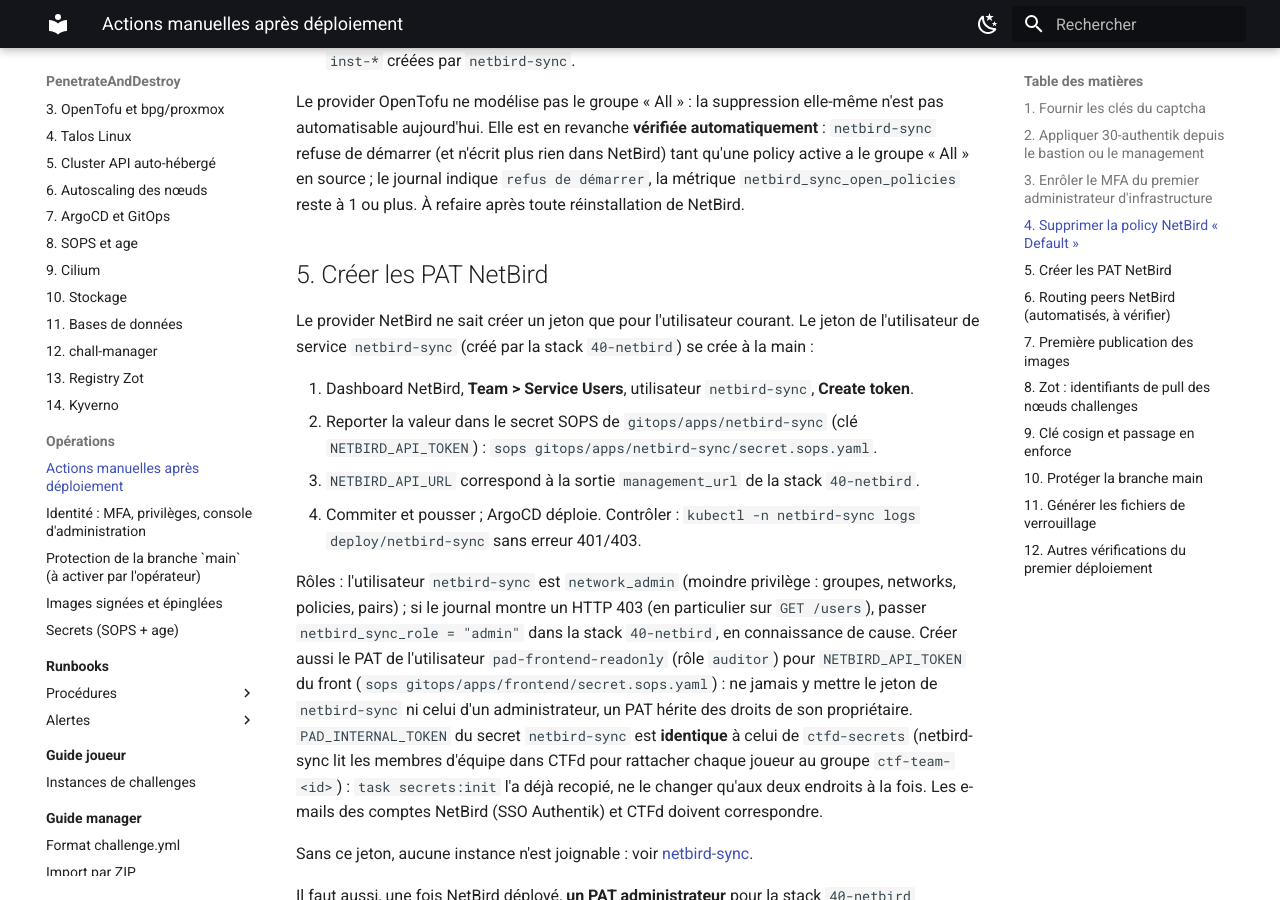
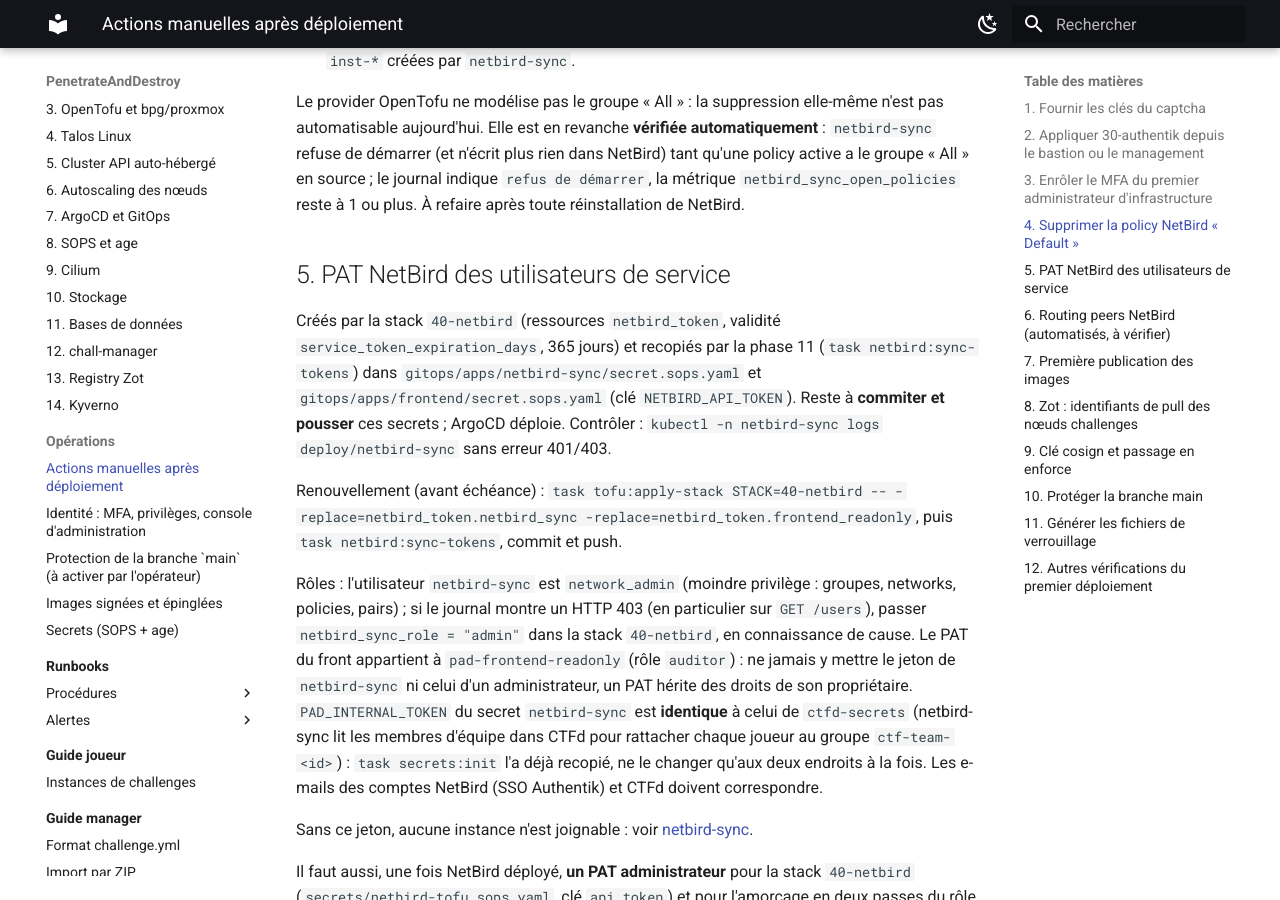
Before and after one commit to kim-tsr/penetrate-and-destroy, an MkDocs documentation site: the page built from docs/operations/actions-post-deploiement.md, in a window 1280 px wide and 900 px high, scrolled down 2720 px. Built offline with MkDocs 1.6.1 and Material for MkDocs 9.7.7, drawn with Linux system fonts in a browser that asks for light colours.

Commit message:
docs(netbird): PAT des utilisateurs de service automatisés (phase 11), plus d'action manuelle

```diff
--- a/docs/operations/actions-post-deploiement.md
+++ b/docs/operations/actions-post-deploiement.md
@@ -77,22 +77,20 @@
 tant qu'une policy active a le groupe « All » en source ; le journal indique `refus de démarrer`, la métrique
 `netbird_sync_open_policies` reste à 1 ou plus. À refaire après toute réinstallation de NetBird.
 
-## 5. Créer les PAT NetBird
+## 5. PAT NetBird des utilisateurs de service
 
-Le provider NetBird ne sait créer un jeton que pour l'utilisateur courant. Le jeton de l'utilisateur de service
-`netbird-sync` (créé par la stack `40-netbird`) se crée à la main :
+Créés par la stack `40-netbird` (ressources `netbird_token`, validité `service_token_expiration_days`, 365 jours) et
+recopiés par la phase 11 (`task netbird:sync-tokens`) dans `gitops/apps/netbird-sync/secret.sops.yaml` et
+`gitops/apps/frontend/secret.sops.yaml` (clé `NETBIRD_API_TOKEN`). Reste à **commiter et pousser** ces secrets ; ArgoCD
+déploie. Contrôler : `kubectl -n netbird-sync logs deploy/netbird-sync` sans erreur 401/403.
 
-1. Dashboard NetBird, **Team > Service Users**, utilisateur `netbird-sync`, **Create token**.
-2. Reporter la valeur dans le secret SOPS de `gitops/apps/netbird-sync` (clé `NETBIRD_API_TOKEN`) :
-   `sops gitops/apps/netbird-sync/secret.sops.yaml`.
-3. `NETBIRD_API_URL` correspond à la sortie `management_url` de la stack `40-netbird`.
-4. Commiter et pousser ; ArgoCD déploie. Contrôler : `kubectl -n netbird-sync logs deploy/netbird-sync` sans erreur
-   401/403.
+Renouvellement (avant échéance) : `task tofu:apply-stack STACK=40-netbird -- -replace=netbird_token.netbird_sync
+-replace=netbird_token.frontend_readonly`, puis `task netbird:sync-tokens`, commit et push.
 
 Rôles : l'utilisateur `netbird-sync` est `network_admin` (moindre privilège : groupes, networks, policies, pairs) ; si le journal montre un HTTP 403 (en
 particulier sur `GET /users`), passer `netbird_sync_role = "admin"` dans la stack `40-netbird`, en connaissance de cause.
-Créer aussi le PAT de l'utilisateur `pad-frontend-readonly` (rôle `auditor`) pour `NETBIRD_API_TOKEN` du front
-(`sops gitops/apps/frontend/secret.sops.yaml`) : ne jamais y mettre le jeton de `netbird-sync` ni celui d'un administrateur, un PAT hérite des droits de son propriétaire.
+Le PAT du front appartient à `pad-frontend-readonly` (rôle `auditor`) : ne jamais y mettre le jeton de `netbird-sync` ni
+celui d'un administrateur, un PAT hérite des droits de son propriétaire.
 `PAD_INTERNAL_TOKEN` du secret `netbird-sync` est **identique** à celui de `ctfd-secrets` (netbird-sync lit
 les membres d'équipe dans CTFd pour rattacher chaque joueur au groupe `ctf-team-<id>`) : `task secrets:init` l'a déjà recopié, ne le
 changer qu'aux deux endroits à la fois. Les e-mails des comptes NetBird (SSO Authentik) et CTFd doivent correspondre.
```
Also changed, not shown: docs/guide-deploiement.md (+3 -3 lines), docs/reference/taches.md (+2 -1 lines).
